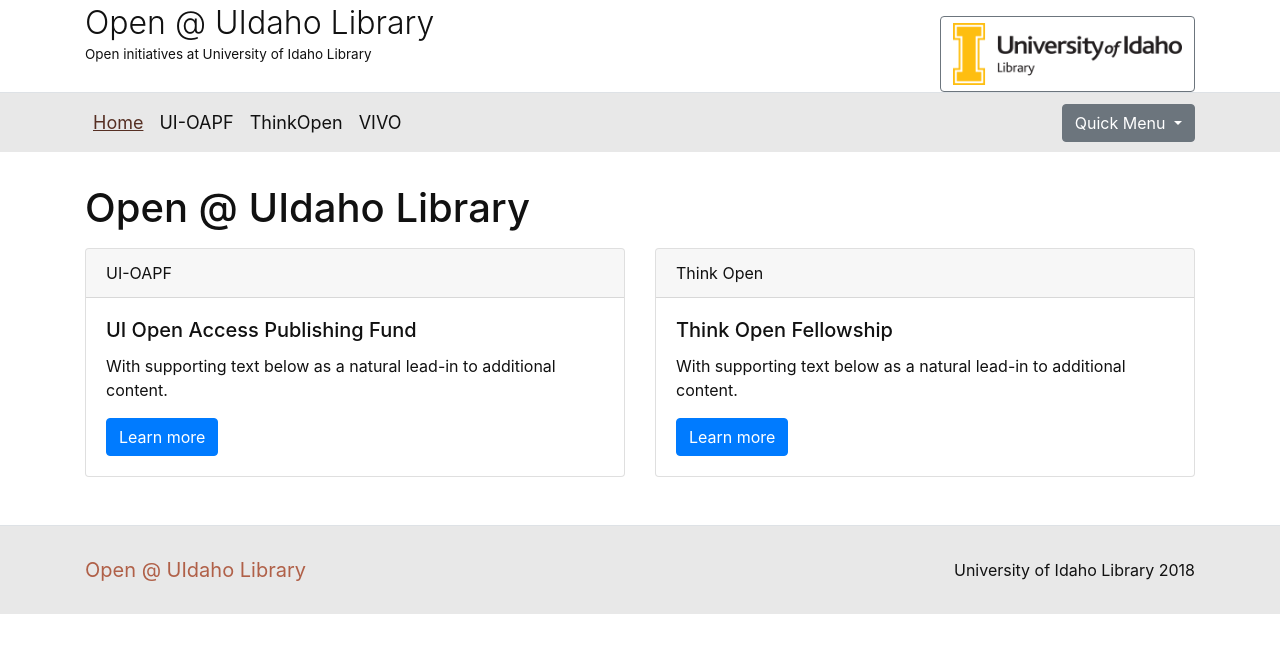
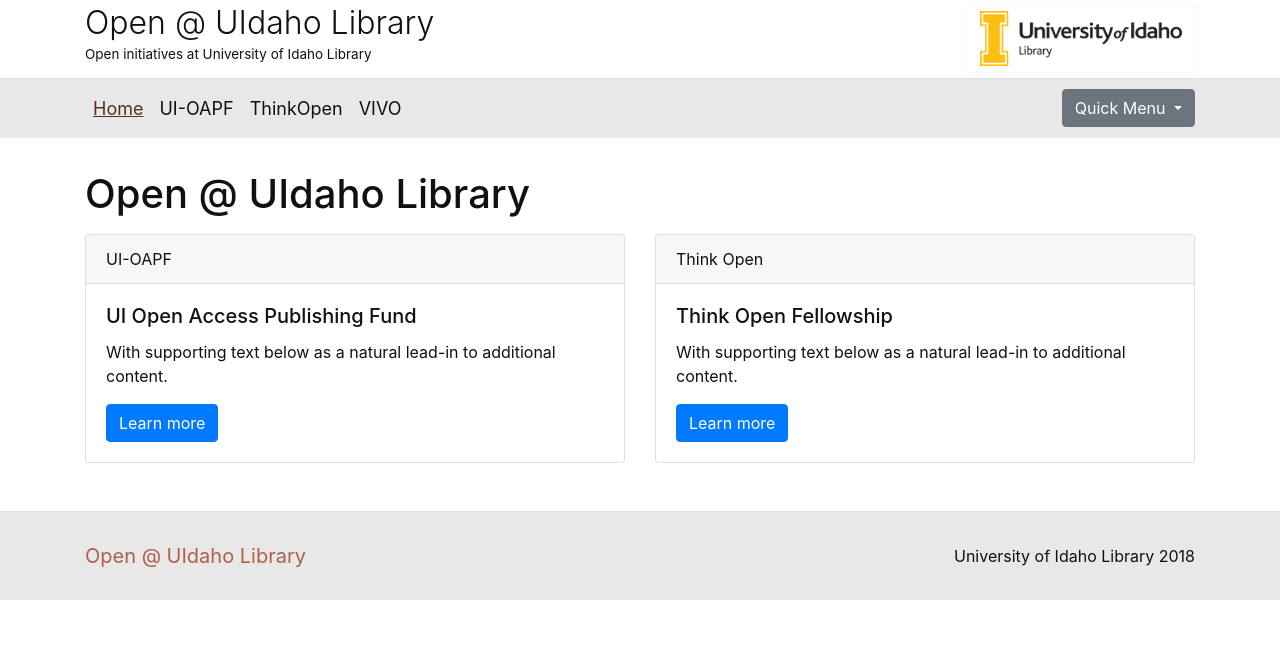
Before and after one commit to uidaholib/open_source, a Jekyll site: the page built from index.html, in a window 1280 px wide. Shown: the top 653 px of the page. Built offline with Jekyll 4.4.1, drawn with Linux system fonts in a browser that asks for light colours.

Commit message:
tweak logos

```diff
--- a/_includes/banner.html
+++ b/_includes/banner.html
@@ -1,17 +1,10 @@
 <div class="container">
-    <div class="row">
-        <div class="col-md-9">
-            <div class="row">
-            <div id="title" class="col-11" >
-                <h1><a href="{{ site.baseurl }}/" >{{ site.title }}</a></h1>
-                <p>{{ site.tagline }}</p>
-            </div></div>
-        </div>
-        <div class="col-md-3 d-none d-md-block">
-            <div class="mt-md-3 float-right">
-                <a title="University of Idaho Library" class="btn btn-outline-light border-secondary" href="{{ site.liburl }}">
-                <img class="img-fluid" src="{{ '/assets/images/ui_library_horizontal.png' | relative_url }}" alt="UI Library logo" ></a>
-            </div>
-        </div>
+    <div class="d-none d-md-block float-right mt-md-1">
+        <a title="University of Idaho Library" class="btn btn-outline-light" href="{{ site.liburl }}">
+        <img class="img-fluid lib-logo-lg" src="{{ '/assets/images/ui_library_horizontal.png' | relative_url }}" alt="UI Library logo" ></a>
+    </div>
+    <div id="title" class="" >
+        <h1><a href="{{ site.baseurl }}/" >{{ site.title }}</a></h1>
+        <p>{{ site.tagline }}</p>
     </div>
 </div>
--- a/_includes/nav.html
+++ b/_includes/nav.html
@@ -5,7 +5,7 @@
         </button>
 
         <div class="d-md-none float-right">
-            <a title="University of Idaho Library" class="btn btn-outline-light p-1 border-secondary" href="{{ site.liburl }}">
+            <a title="University of Idaho Library" class="btn btn-outline-light p-1 lib-logo-sm" href="{{ site.liburl }}">
             <img  class="img-fluid" src="{{ '/assets/images/ui_library_horizontal.png' | relative_url }}" alt="UI Library logo" ></a>
         </div>
 
--- a/_sass/_custom.scss
+++ b/_sass/_custom.scss
@@ -35,7 +35,17 @@
         font-size: 13.5px;
         line-height: 1;
     }
- }
+}
+.lib-logo-sm {
+    border: none;
+    img {
+        height: 35px;
+    }
+}
+.lib-logo-lg {
+    height: 55px;
+}
+
 /* nav bar */
 .navbar-light .navbar-nav .nav-link {
     font-size: 18px;
```
